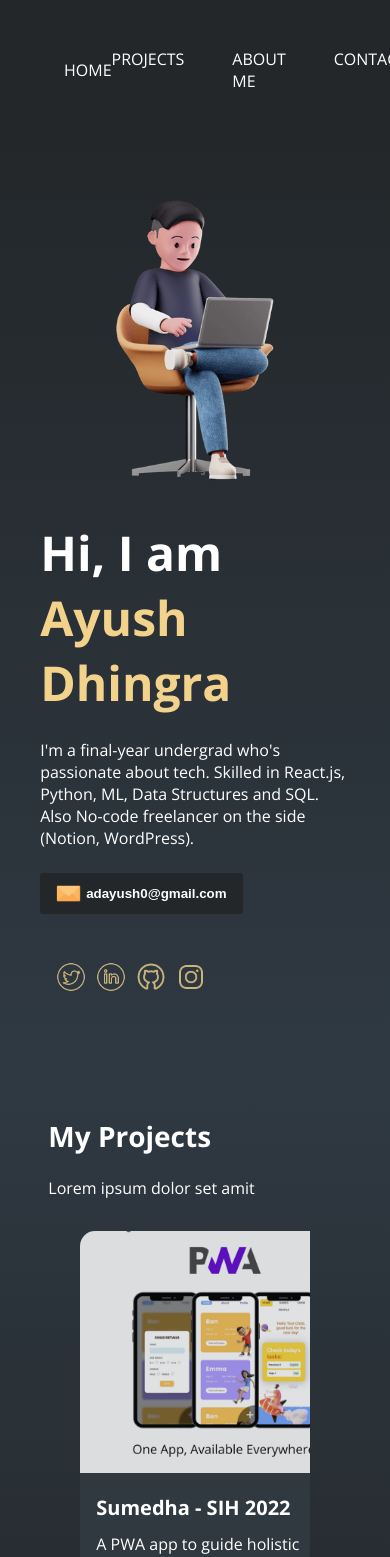
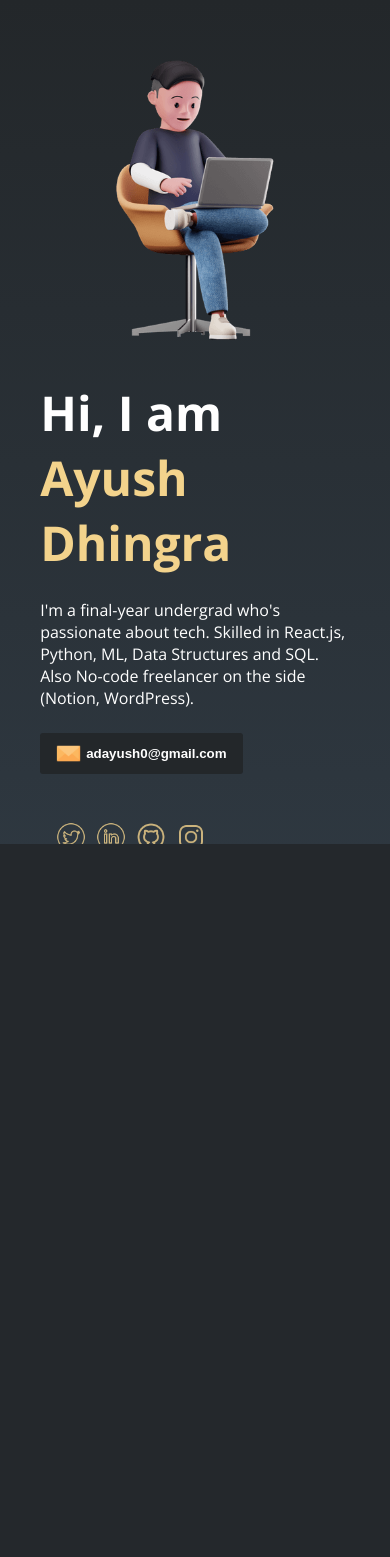
Before and after one commit to adayush/portfolio, a JavaScript app: page / in a window 390 px wide. Shown: the top 1557 px of the page. After the commit the page ends 844 px from the top, so only its background shows below. Built offline with nearby package versions, Linux system fonts and the light colour scheme; the HTML template or start-up script is replaced by a standard one.

Commit message:
added scroll-snap

```diff
--- a/src/Components/Contact/Contact.module.css
+++ b/src/Components/Contact/Contact.module.css
@@ -29,6 +29,9 @@
 }
 
 @media screen and (max-width: 700px) {
+    .container {
+        width: 95%;
+    }
     .container2 {
         flex-wrap: wrap-reverse;
         padding: 1rem;
--- a/src/Components/Footer/Footer.js
+++ b/src/Components/Footer/Footer.js
@@ -3,7 +3,7 @@ import style from './Footer.module.css'
 
 const Footer = () => {
   return (
-    <footer className={style.footer}>
+    <footer className={`${style.footer} section`}>
       <div className={style.section}>
         <p>Made by Ayush Dhingra</p>
         <Socialbtns />
--- a/src/Components/Nav/Nav.module.css
+++ b/src/Components/Nav/Nav.module.css
@@ -23,3 +23,9 @@
     color: #F3D38C;
     font-weight: 600;
 }
+
+@media screen and (max-width: 600px) {
+    .header {
+        display: none;
+    }
+}
--- a/src/Components/Projects/Projects.module.css
+++ b/src/Components/Projects/Projects.module.css
@@ -20,6 +20,8 @@
     gap: 2rem;
     overflow-x: scroll;
     overflow-y: hidden;
+    border-radius: 10px;
+    scroll-snap-type: x mandatory;
 }
 
 .project {
@@ -28,6 +30,7 @@
     border-radius: 15px;
     background: #30393f;
     overflow: hidden;
+    scroll-snap-align: start;
 }
 .project img {
     width: 100%;
@@ -65,3 +68,12 @@
 .swipelabel {
     text-align: center;
 }
+
+@media screen and (max-width: 600px) {
+    .container {
+        width: 95%;
+    }
+    .projects {
+        margin: 2rem 0;
+    }
+}
--- a/src/Components/TechStack/TechStack.module.css
+++ b/src/Components/TechStack/TechStack.module.css
@@ -20,6 +20,9 @@
 }
 
 @media screen and (max-width: 550px) {
+    .container {
+        width: 95%;
+    }
     .domain {
         grid-template-columns: 1fr;
         grid-template-rows: 0.2fr 0.8fr;
--- a/src/index.css
+++ b/src/index.css
@@ -6,7 +6,7 @@
 
 body {
   width: 100vw;
-  height: 100%;
+  height: 100vh;
   min-height: 100vh;
   color: white;
   background: #24282c;
@@ -20,9 +20,18 @@ a {
   text-decoration: none;
 }
 
+#root {
+  width: 100%;
+  height: 100%;
+  scroll-snap-type: y mandatory;
+  overflow-y: scroll;
+}
+
 .section {
   padding: 3rem 2rem;
   margin: auto;
+  scroll-snap-align: start;
+  scroll-snap-stop: always;
 }
 
 h2 {
```
